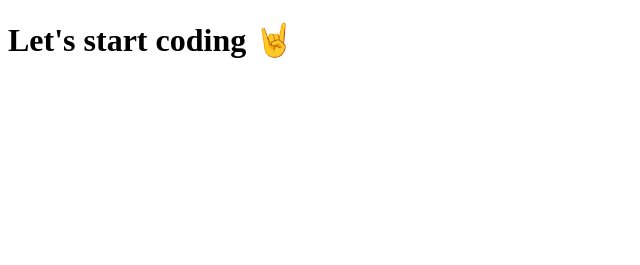
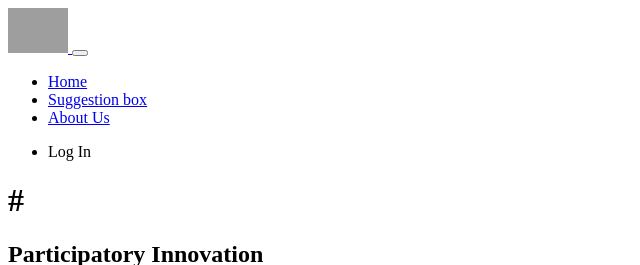
Before and after one commit to sebtout/P3_salesforce_public, a Symfony app: template templates/home/index.html.twig in a window 1280 px wide. Shown: the top 265 px of the page, without its empty margins (0-640 px from the left). Run offline with Twig, Linux system fonts and the light colour scheme; the template is opened without the code that fills it: most values are stand-ins (such as "Sample title", 1, 10 or a date in 2020); some libraries are stand-ins or nearby versions; grey boxes are pictures that could not be loaded.

Commit message:
create navbar and add homepage

```diff
--- a/assets/app.js
+++ b/assets/app.js
@@ -10,3 +10,5 @@ import './styles/app.scss';
 
 // start the Stimulus application
 import './bootstrap';
+
+require('bootstrap');
--- a/assets/styles/app.scss
+++ b/assets/styles/app.scss
@@ -1,2 +1 @@
-//start coding by removing this file and adding yours ;)
-@import "wcs";
+@import "~bootstrap/scss/bootstrap";
--- a/package.json
+++ b/package.json
@@ -3,8 +3,10 @@
         "@babel/core": "^7.17.0",
         "@babel/preset-env": "^7.16.0",
         "@hotwired/stimulus": "^3.0.0",
+        "@popperjs/core": "^2.11.6",
         "@symfony/stimulus-bridge": "^3.2.0",
         "@symfony/webpack-encore": "^4.0.0",
+        "bootstrap": "^5.2.3",
         "core-js": "^3.0.0",
         "eslint": "^8.13.0",
         "file-loader": "^6.0.0",
--- a/src/Controller/HomeController.php
+++ b/src/Controller/HomeController.php
@@ -8,9 +8,11 @@ use Symfony\Component\Routing\Annotation\Route;
 
 class HomeController extends AbstractController
 {
-    #[Route('/', name: 'app_home')]
+    #[Route('/home', name: 'app_home')]
     public function index(): Response
     {
-        return $this->render('home/index.html.twig');
+        return $this->render('home/index.html.twig', [
+            'website' => 'SHAREFORCE',
+        ]);
     }
 }
--- a/templates/base.html.twig
+++ b/templates/base.html.twig
@@ -3,11 +3,48 @@
 	<head>
 		<meta charset="UTF-8">
 		<meta name="viewport" content="width=device-width, initial-scale=1, shrink-to-fit=no">
-        <link rel="icon" type="image/png" href="{{ asset('build/images/favicon.png') }}"/>
+		<link rel="icon" type="image/png" href="{{ asset('/build/images/salesforce-3629627-3031095.35646055.png') }}"/>
 		<title>
-            {% block title %}Projet 3 Name{% endblock %}
+			{% block title %}Shareforce
+			{% endblock %}
 		</title>
-        {# Run `composer require symfony/webpack-encore-bundle` to start using Symfony UX #}
+
+	</head>
+	<div class="container-fluid">
+		<div class="row">
+			<nav class="navbar navbar-expand-lg bg-white">
+				<a class="navbar-brand" href="#">
+					<img src="{{ asset('/build/images/shareforce.3ab7bd33.png') }}" alt="Logo" width="60">
+				</a>
+				<button class="navbar-toggler" type="button" data-bs-toggle="collapse" data-bs-target="#navbarNav" aria-controls="navbarNav" aria-expanded="false" aria-label="Toggle navigation">
+					<span class="navbar-toggler-icon"></span>
+				</button>
+				<div class="collapse navbar-collapse" id="navbarNav">
+					<ul class="navbar-nav">
+						<li class="nav-item">
+							<a class="nav-link active" aria-current="page" href="#">Home</a>
+						</li>
+						<li class="nav-item">
+							<a class="nav-link" href="#">Suggestion box</a>
+						</li>
+						<li class="nav-item">
+							<a class="nav-link" href="#">About Us</a>
+						</li>
+					</ul>
+					<ul class="nav justify-content-end">
+						<li class="nav-item">
+							<a class="nav-link disabled">Log In</a>
+						</li>
+					</ul>
+				</div>
+			</nav>
+		</div>
+	</div>
+	<body>
+		{% block body %}{% endblock %}
+	</body>
+</html>
+
 {% block stylesheets %}
 	{{ encore_entry_link_tags('app') }}
 {% endblock %}
@@ -15,8 +52,3 @@
 {% block javascripts %}
 	{{ encore_entry_script_tags('app') }}
 {% endblock %}
-    </head>
-    <body>
-        {% block body %}{% endblock %}
-    </body>
-</html>
--- a/templates/home/index.html.twig
+++ b/templates/home/index.html.twig
@@ -1,15 +1,28 @@
 {% extends 'base.html.twig' %}
 
-{% block title %}Home{% endblock %}
+{% block title %}Home
+{% endblock %}
 
 {% block body %}
-    <div class="pink-stripe">
-        <h1>
-            Let's start coding&nbsp;&#129304;
-        </h1>
-    </div>
-    <div class="white-stripe">
-        <img src="{{ asset('build/images/LOGO_WILD_CODE_SCHOOL.png') }}"
-             alt="">
-    </div>
+	<div class="text-center">
+		<h1>
+			{{ website }}
+		</h1>
+		<h2>
+			Participatory Innovation
+		</h2>
+		<div class="grid m-5">
+
+			<img src="{{ asset('/build/images/idee-lampe-.d286a389.jpeg') }}" class="rounded float-start" alt="" width="500">
+			<div class="col-md-4 ms-md-auto">
+				<h2>
+					The site to share your ideas.
+				</h2>
+
+				<h5>
+					Come and use our ideation tool to promote what is important to you!!
+				</h5>
+			</div>
+		</div>
+	</div>
 {% endblock %}
```
Also changed, not shown: assets/images/LOGO_WILD_CODE_SCHOOL.png (deleted), assets/images/idee-lampe-.jpeg (added), assets/images/salesforce-3629627-3031095.png (added), assets/images/shareforce.png (added), 2 other files. Lines whose indentation alone changed are shown as unchanged.
